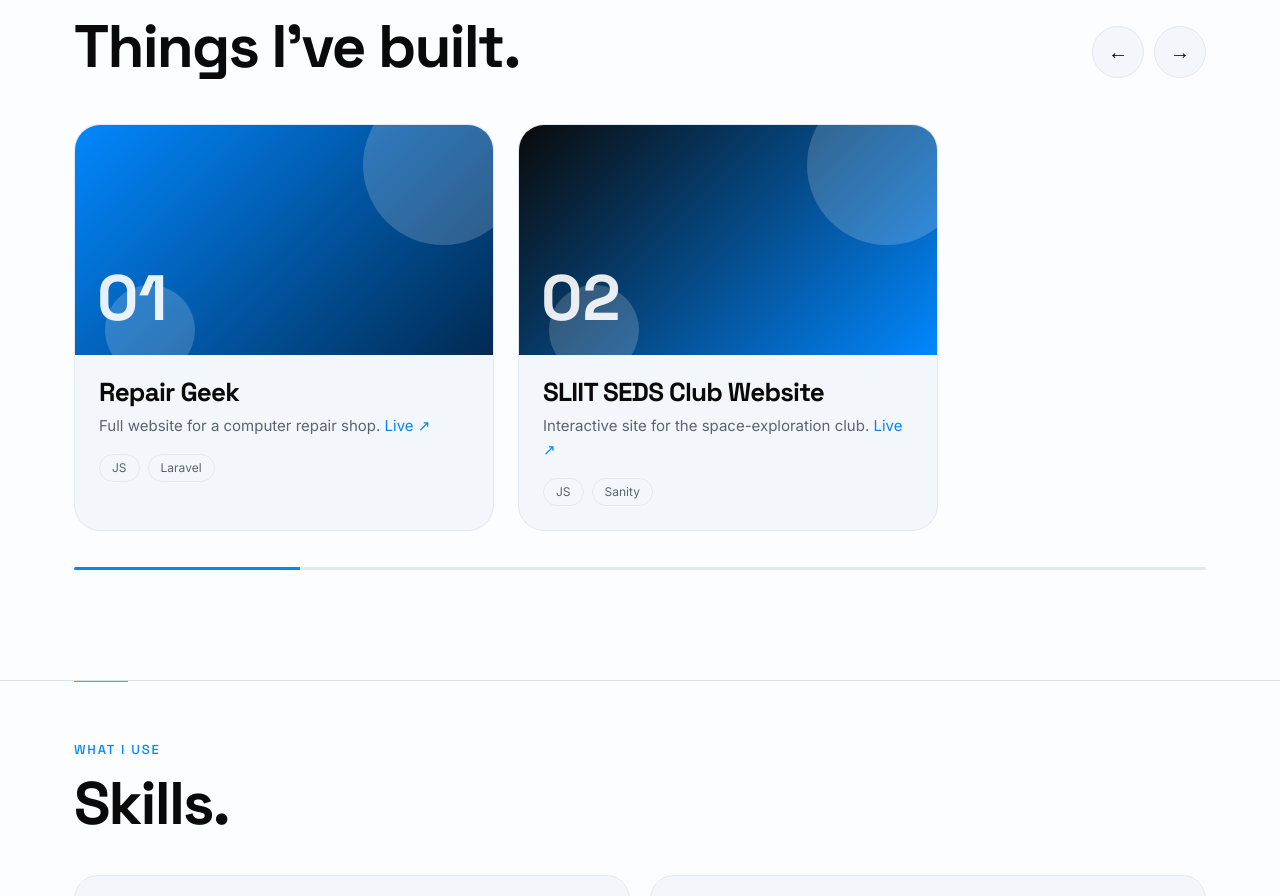
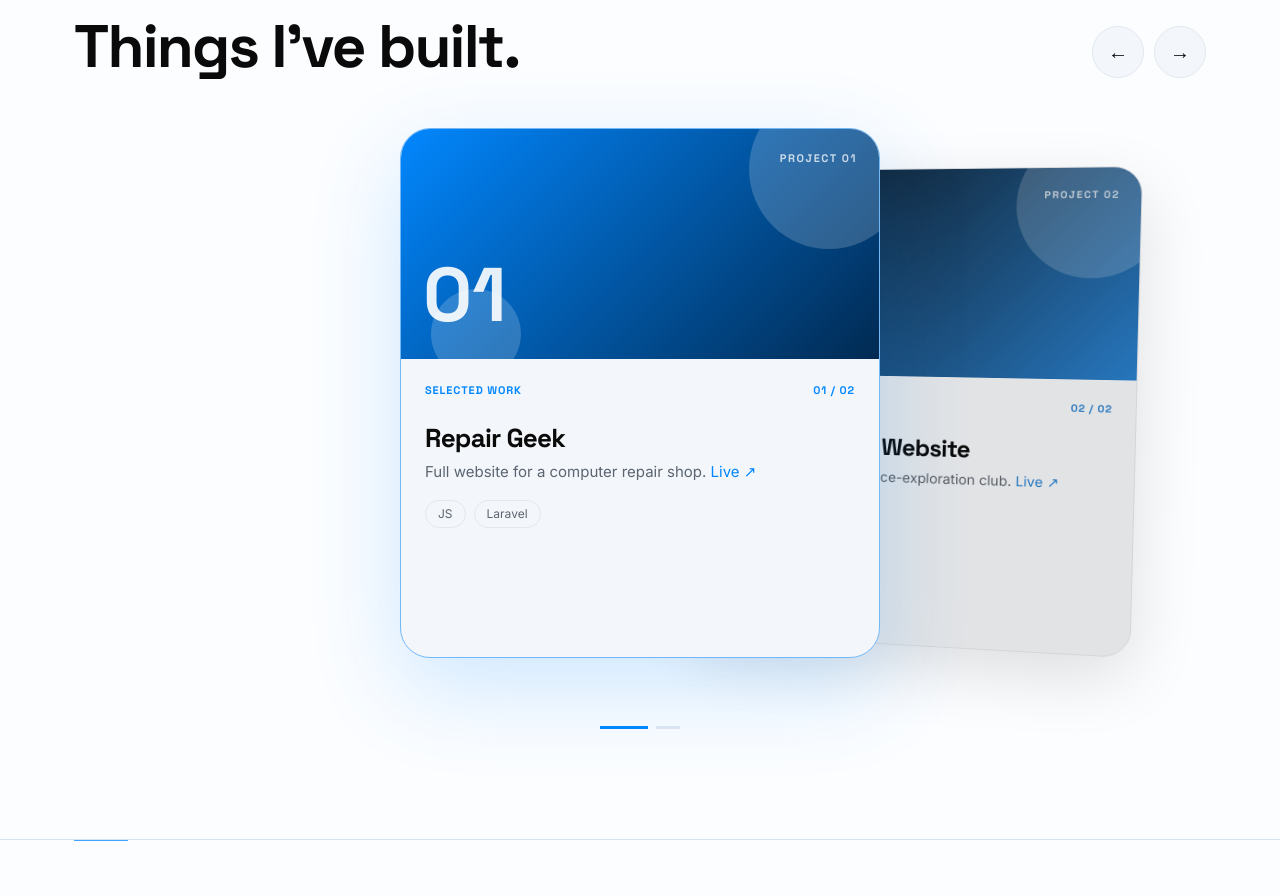
Before and after one commit to DKLakshman/My-Portfolio, a React (Vite) app in the folder client/: page / in a window 1280 px wide. Shown: the part 1464-2360 px from the top of the page. Built offline with nearby package versions, Linux system fonts and the light colour scheme; no server answers.

Commit message:
update silder

```diff
--- a/client/src/components/Projects.jsx
+++ b/client/src/components/Projects.jsx
@@ -1,4 +1,4 @@
-import { useEffect, useRef, useState } from 'react';
+import { useEffect, useState } from 'react';
 import { motion } from 'framer-motion';
 import { getProjects } from '../api';
 import { fallbackProjects } from '../data';
@@ -9,8 +9,7 @@ const link = { color: 'var(--brand)' };
 
 export default function Projects() {
   const [items, setItems] = useState(fallbackProjects);
-  const [progress, setProgress] = useState(0);
-  const track = useRef(null);
+  const [active, setActive] = useState(0);
 
   useEffect(() => {
     const ctrl = new AbortController();
@@ -18,31 +17,55 @@ export default function Projects() {
     return () => ctrl.abort();
   }, []);
 
-  const scrollBy = (dir) => {
-    const w = track.current.querySelector('.card')?.offsetWidth ?? 400;
-    track.current.scrollBy({ left: dir * (w + 24), behavior: 'smooth' });
+  useEffect(() => {
+    setActive((current) => Math.min(current, Math.max(items.length - 1, 0)));
+  }, [items.length]);
+
+  const move = (dir) => {
+    setActive((current) => (current + dir + items.length) % items.length);
   };
-  const onScroll = () => {
-    const el = track.current;
-    const max = el.scrollWidth - el.clientWidth;
-    setProgress(max ? el.scrollLeft / max : 0);
+
+  const distanceFromActive = (index) => {
+    const distance = (index - active + items.length) % items.length;
+    return distance > items.length / 2 ? distance - items.length : distance;
   };
 
   return (
     <section id="work" className="projects-section" style={{ paddingTop: 20 }}>
       <div className="wrap sh">
         <Reveal><div className="tag">Selected work</div><h2>Things I’ve built.</h2></Reveal>
-        <div className="arrows">
-          <button onClick={() => scrollBy(-1)} aria-label="Previous project">←</button>
-          <button onClick={() => scrollBy(1)} aria-label="Next project">→</button>
+        <div className="arrows project-controls">
+          <button onClick={() => move(-1)} aria-label="Previous project">←</button>
+          <button onClick={() => move(1)} aria-label="Next project">→</button>
         </div>
       </div>
-      <div className="wrap">
-        <div className="track" ref={track} onScroll={onScroll} style={{ paddingInline: 0 }}>
-          {items.map((p, i) => (
-            <motion.article key={p._id ?? p.title} className="card" whileHover={{ y: -8 }}>
-              <div className={`art ${shades[i % 4]}`}><span>{String(i + 1).padStart(2, '0')}</span></div>
+      <div className="wrap deck-wrap">
+        <div className="deck" aria-live="polite">
+          {items.map((p, i) => {
+            const distance = distanceFromActive(i);
+            return (
+              <motion.article
+                key={p._id ?? p.title}
+                className={`card deck-card ${distance === 0 ? 'is-active' : ''}`}
+                animate={{
+                  x: distance * 270,
+                  y: Math.abs(distance) * 14,
+                  scale: distance === 0 ? 1 : Math.max(0.76, 1 - Math.abs(distance) * 0.1),
+                  rotateY: distance * -12,
+                  rotate: distance * 1.5,
+                  opacity: Math.abs(distance) > 2 ? 0 : 1,
+                  zIndex: 10 - Math.abs(distance),
+                }}
+                transition={{ type: 'spring', stiffness: 220, damping: 24 }}
+                onClick={() => setActive(i)}
+                aria-hidden={distance !== 0}
+              >
+                <div className={`art ${shades[i % 4]}`}>
+                  <span>{String(i + 1).padStart(2, '0')}</span>
+                  <small>PROJECT {String(i + 1).padStart(2, '0')}</small>
+                </div>
                 <div className="cb">
+                  <div className="card-meta"><span>Selected work</span><span>{String(i + 1).padStart(2, '0')} / {String(items.length).padStart(2, '0')}</span></div>
                   <h3>{p.title}</h3>
                   <p>
                     {p.description}{' '}
@@ -52,9 +75,14 @@ export default function Projects() {
                   <div className="tags">{p.tags?.map((t) => <i key={t}>{t}</i>)}</div>
                 </div>
               </motion.article>
-          ))}
+            );
+          })}
         </div>
-        <div className="prog"><div style={{ width: `${20 + 80 * progress}%` }} /></div>
+        <div className="deck-footer">
+          <div className="deck-dots">
+            {items.map((p, i) => <button key={p._id ?? p.title} className={i === active ? 'active' : ''} onClick={() => setActive(i)} aria-label={`View ${p.title}`} />)}
+          </div>
+        </div>
       </div>
     </section>
   );
--- a/client/src/index.css
+++ b/client/src/index.css
@@ -82,15 +82,26 @@ h1{font-size:clamp(46px,8vw,104px)}
 .arrows button:hover{background:var(--brand);color:#fff;border-color:var(--brand)}
 .track{display:flex;gap:24px;overflow-x:auto;scroll-snap-type:x mandatory;padding:6px 24px 30px;scrollbar-width:none;cursor:grab}
 .track::-webkit-scrollbar{display:none}.track.drag{cursor:grabbing;scroll-snap-type:none}
-.card{flex:0 0 min(82vw,420px);scroll-snap-align:start;border:1px solid var(--line);border-radius:26px;background:var(--card);overflow:hidden;transition:transform .35s,border-color .3s,box-shadow .35s;transform-style:preserve-3d}
-.card:hover{border-color:var(--brand);box-shadow:0 24px 60px var(--glow)}
+.deck-wrap{padding-top:10px}
+.deck{height:590px;position:relative;display:flex;justify-content:center;perspective:1600px;overflow:visible}
+.deck-card{position:absolute;top:0;left:0;right:0;width:min(82vw,480px);height:530px;margin-inline:auto;border:1px solid var(--line);border-radius:30px;background:var(--card);overflow:hidden;cursor:pointer;transform-style:preserve-3d;box-shadow:0 24px 70px rgba(0,0,0,.12);transition:border-color .3s,box-shadow .3s,filter .3s}
+.deck-card.is-active{cursor:default;border-color:color-mix(in srgb,var(--brand) 50%,var(--line));box-shadow:0 30px 90px var(--glow)}
+.deck-card:not(.is-active){filter:saturate(.65) brightness(.92)}
+.deck-card:hover{border-color:var(--brand)}
 .art{height:230px;position:relative;overflow:hidden;background:linear-gradient(135deg,var(--brand),#012a52)}
 .art::before,.art::after{content:"";position:absolute;border-radius:50%;background:rgba(255,255,255,.18);transition:transform .6s}
 .art::before{width:160px;height:160px;right:-30px;top:-40px}.art::after{width:90px;height:90px;left:30px;bottom:-20px}
 .card:hover .art::before{transform:scale(1.5) translate(-20px,20px)}.card:hover .art::after{transform:scale(1.8)}
 .art.b{background:linear-gradient(135deg,#0a0a0a,var(--brand))}.art.c{background:linear-gradient(135deg,#7cc4ff,var(--brand))}.art.d{background:linear-gradient(135deg,#014a8f,#000)}
-.art span{position:absolute;left:22px;bottom:16px;font:700 64px "Space Grotesk",sans-serif;color:rgba(255,255,255,.9)}
+.art span{position:absolute;left:22px;bottom:16px;font:700 76px "Space Grotesk",sans-serif;color:rgba(255,255,255,.9)}
+.art small{position:absolute;right:22px;top:22px;font:600 11px "Space Grotesk",sans-serif;letter-spacing:.14em;color:rgba(255,255,255,.75)}
 .cb{padding:24px}.cb h3{font-size:26px;margin-bottom:8px}.cb p{color:var(--muted);font-size:15px}
+.card-meta{display:flex;justify-content:space-between;color:var(--brand);font:600 11px "Space Grotesk",sans-serif;letter-spacing:.08em;text-transform:uppercase;margin-bottom:28px}
+.deck-footer{display:flex;justify-content:center;align-items:center;color:var(--muted);font-size:12px;padding-top:8px}
+.deck-dots{display:flex;gap:8px;align-items:center}
+.deck-dots button{width:24px;height:3px;padding:0;border:0;background:var(--line);cursor:pointer;transition:width .3s,background .3s}
+.deck-dots button.active{width:48px;background:var(--brand)}
+@media(max-width:620px){.deck{height:530px}.deck-card{height:470px}.deck-footer{align-items:flex-start;gap:16px;flex-direction:column}.project-controls{margin-bottom:20px}}
 .tags{display:flex;gap:8px;margin-top:16px;flex-wrap:wrap}.tags i{font-style:normal;font-size:12px;border:1px solid var(--line);border-radius:99px;padding:3px 12px;color:var(--muted)}
 .prog{height:3px;background:var(--line);border-radius:3px;margin-top:6px;overflow:hidden}.prog div{height:100%;width:20%;background:var(--brand);transition:width .2s}
 /* services */
```
Lines whose indentation alone changed are shown as unchanged.
